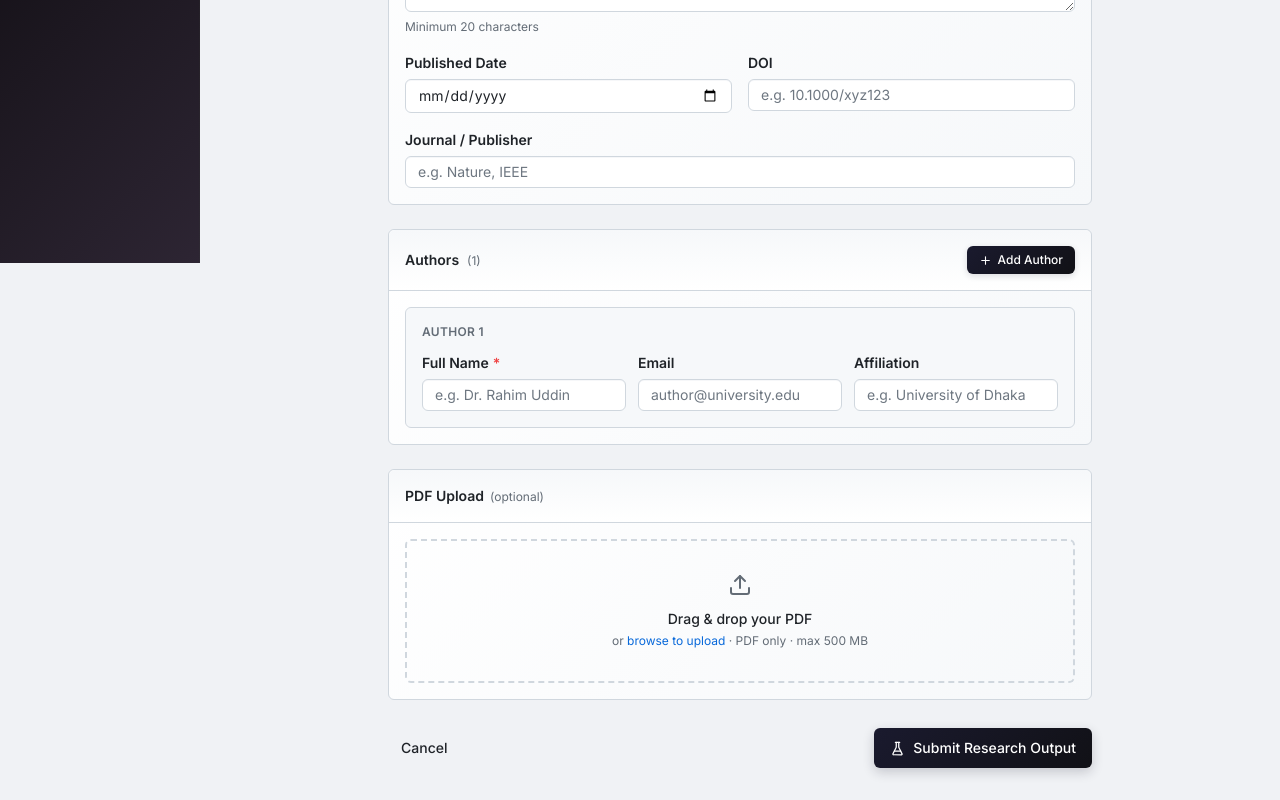
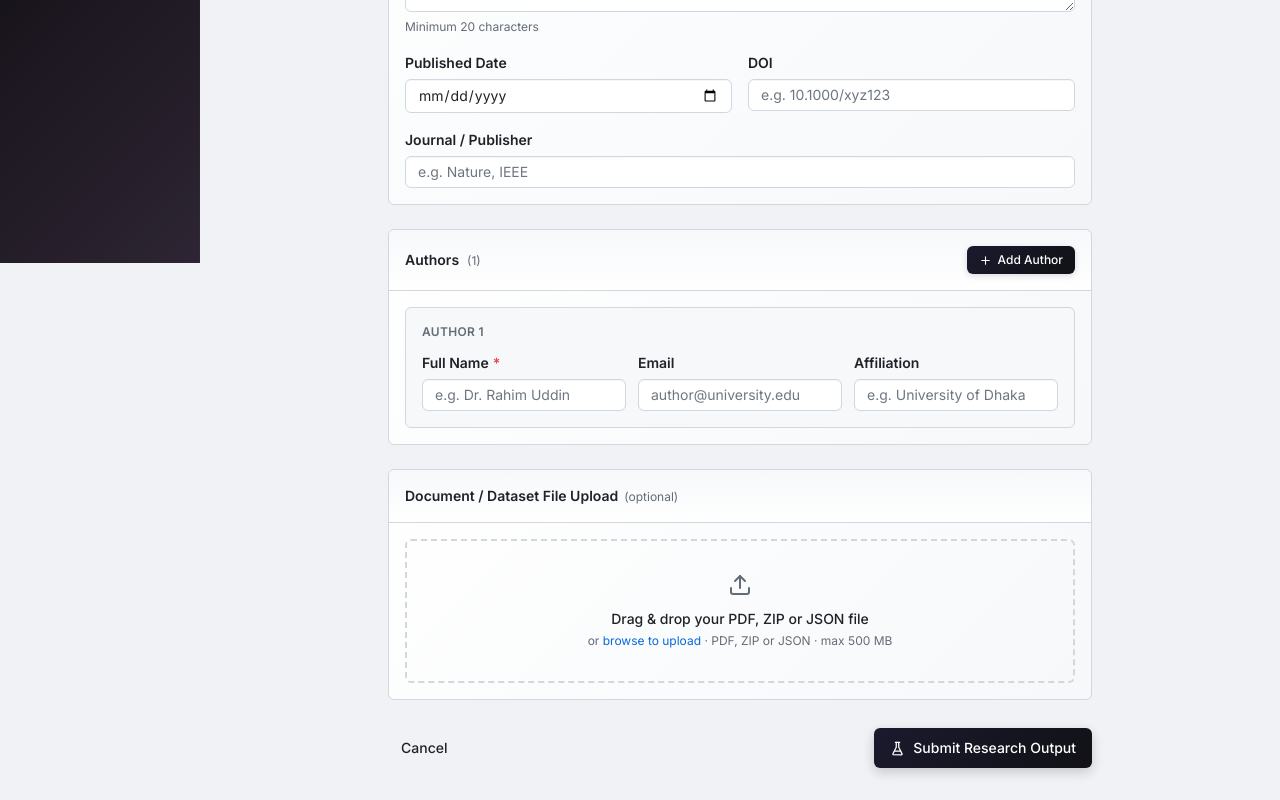
Before and after one commit to Semicolon-Squad-DU/Digital_Knowledge_platform, a Next.js app in the folder apps/frontend/: page /research/upload in a window 1280 px wide. Shown: the part 537-1337 px from the top of the page. Built offline with nearby package versions, Linux system fonts and the light colour scheme.

Commit message:
feat: implement research output upload page and S3 file service support

```diff
--- a/apps/frontend/src/app/research/upload/page.tsx
+++ b/apps/frontend/src/app/research/upload/page.tsx
@@ -125,7 +125,12 @@ export default function UploadResearchPage() {
 
   const { getRootProps, getInputProps, isDragActive } = useDropzone({
     onDrop,
-    accept: { "application/pdf": [".pdf"] },
+    accept: {
+      "application/pdf": [".pdf"],
+      "application/zip": [".zip"],
+      "application/x-zip-compressed": [".zip"],
+      "application/json": [".json"]
+    },
     maxFiles: 1,
     maxSize: 500 * 1024 * 1024,
     multiple: false,
@@ -318,11 +323,11 @@ export default function UploadResearchPage() {
           </div>
         </section>
 
-        {/* ── PDF Upload ───────────────────────────────── */}
+        {/* ── File Upload ───────────────────────────────── */}
         <section className="gh-box">
           <div className="gh-box-header">
             <h2 className="text-sm font-semibold text-[var(--color-fg-default)]">
-              PDF Upload
+              Document / Dataset File Upload
               <span className="ml-1.5 text-xs font-normal text-[var(--color-fg-muted)]">(optional)</span>
             </h2>
           </div>
@@ -353,18 +358,18 @@ export default function UploadResearchPage() {
                     : "border-[var(--color-border-default)] hover:border-[var(--color-accent-fg)] hover:bg-[var(--color-canvas-subtle)]"
                 )}
               >
-                <input {...getInputProps()} aria-label="Upload PDF" />
+                <input {...getInputProps()} aria-label="Upload PDF, ZIP or JSON" />
                 <Upload size={24} className={cn("mx-auto mb-3", isDragActive ? "text-[var(--color-accent-fg)]" : "text-[var(--color-fg-muted)]")} />
                 <p className="text-sm font-medium text-[var(--color-fg-default)]">
-                  {isDragActive ? "Drop your PDF here" : "Drag & drop your PDF"}
+                  {isDragActive ? "Drop your file here" : "Drag & drop your PDF, ZIP or JSON file"}
                 </p>
                 <p className="text-xs text-[var(--color-fg-muted)] mt-1">
-                  or <span className="text-[var(--color-accent-fg)]">browse to upload</span> · PDF only · max 500 MB
+                  or <span className="text-[var(--color-accent-fg)]">browse to upload</span> · PDF, ZIP or JSON · max 500 MB
                 </p>
               </div>
             )}
             {pdfError && <p className="form-error mt-2">{pdfError}</p>}
-            {pdfFile && <LocalPdfPreview file={pdfFile} />}
+            {pdfFile?.name.toLowerCase().endsWith(".pdf") && <LocalPdfPreview file={pdfFile} />}
           </div>
         </section>
 
```
Also changed, not shown: 1 other file (tests, documents, lock files or other folders).
